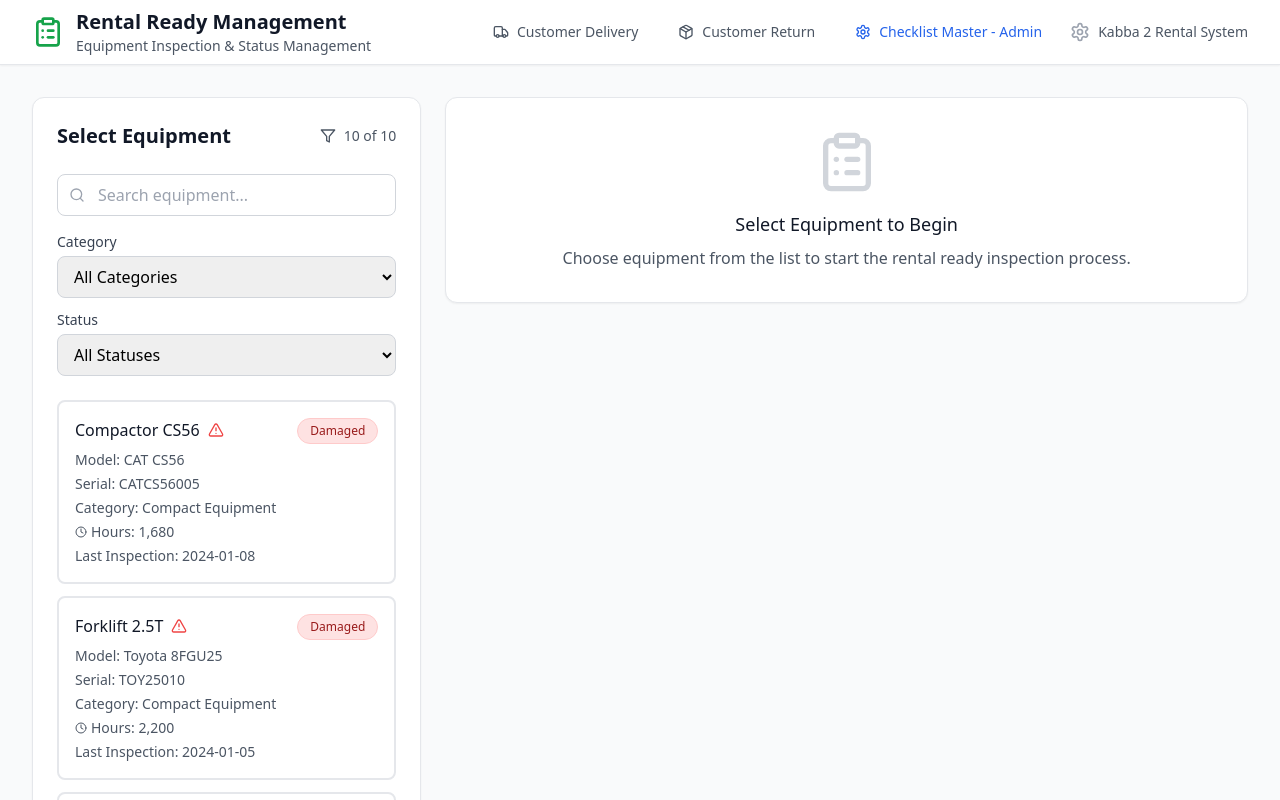
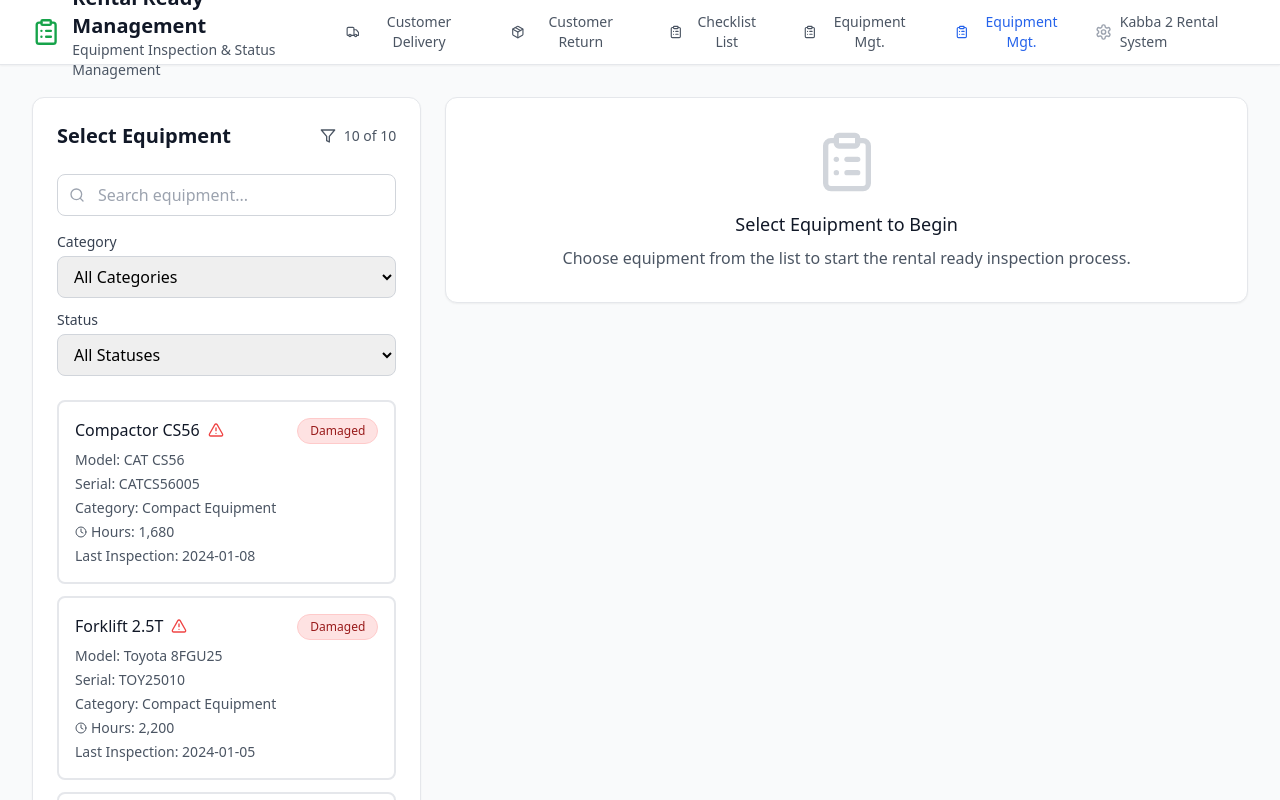
Before and after one commit to Kabba24ai/rental-ready-and-customer-checklists, a React (Vite) app: page / in a window 1280 px wide. Shown: the top 800 px of the page. Built offline with nearby package versions, Linux system fonts and the light colour scheme.

Commit message:
Add Equipment Mgt menu and update Checklist Master navigation

```diff
--- a/src/App.tsx
+++ b/src/App.tsx
@@ -241,10 +241,24 @@ function App() {
                 </button>
                 <button
                   onClick={() => setCurrentView('checklist-master')}
+                  className="flex items-center gap-2 px-3 py-2 text-gray-600 hover:text-gray-900 hover:bg-gray-100 rounded-lg transition-colors"
+                >
+                  <ClipboardList className="w-4 h-4" />
+                  <span className="text-sm font-medium">Checklist List</span>
+                </button>
+                <button
+                  onClick={() => setCurrentView('rental-ready')}
+                  className="flex items-center gap-2 px-3 py-2 text-gray-600 hover:text-gray-900 hover:bg-gray-100 rounded-lg transition-colors"
+                >
+                  <ClipboardList className="w-4 h-4" />
+                  <span className="text-sm font-medium">Equipment Mgt.</span>
+                </button>
+                <button
+                  onClick={() => setCurrentView('rental-ready')}
                   className="flex items-center gap-2 px-3 py-2 text-blue-600 hover:text-blue-700 hover:bg-blue-50 rounded-lg transition-colors"
                 >
-                  <Settings className="w-4 h-4" />
-                  <span className="text-sm font-medium">Checklist Master - Admin</span>
+                  <ClipboardList className="w-4 h-4" />
+                  <span className="text-sm font-medium">Equipment Mgt.</span>
                 </button>
                 <div className="flex items-center gap-2">
                   <Settings className="w-5 h-5 text-gray-400" />
```
